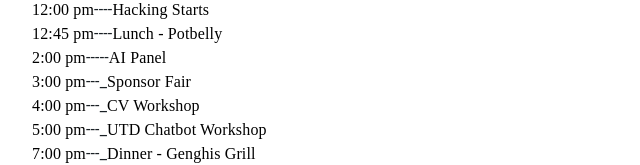
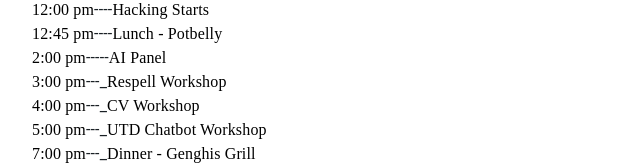
Before and after one commit to sherwin-valan/hackai-2024, a Next.js app: page /Schedule in a window 1280 px wide. Both pictures are taken after a click on the tab "SATURDAY". Shown: the part 667-832 px from the top of the page, without its empty margins (0-640 px from the left). Built offline with nearby package versions, Linux system fonts and the light colour scheme.

Commit message:
update schedule

```diff
--- a/pages/Schedule.tsx
+++ b/pages/Schedule.tsx
@@ -116,7 +116,7 @@ function Schedule()
                             ---_
                         </Typography>
                         <Typography fontFamily={"var(--hind)"} className="text-xl md:text-1xl pb-2">
-                            Sponsor Fair
+                            Respell Workshop
                         </Typography>
                     </Grid>
                     <Grid container alignItems="center">
```
